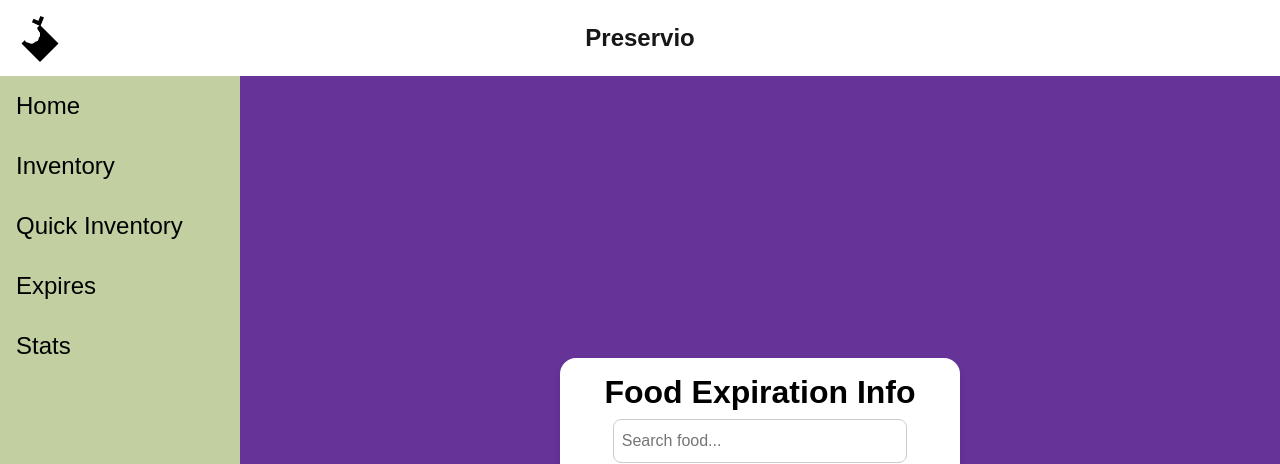
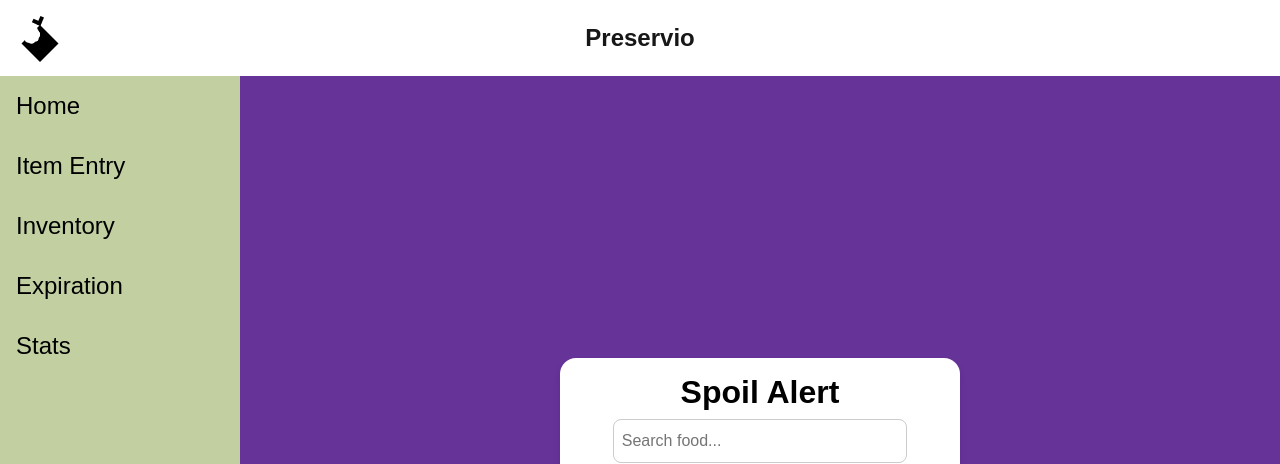
Before and after one commit to TheChozenWon/Temp, a Next.js app: page /expires in a window 1280 px wide. Shown: the top 464 px of the page. Built offline with nearby package versions, Linux system fonts and the light colour scheme; no server answers.

Commit message:
change nav bar tabs

```diff
--- a/src/app/expires/page.tsx
+++ b/src/app/expires/page.tsx
@@ -56,7 +56,7 @@ export default function ExpirationPage() {
   return (
     <div className={sharedStyles.cardPage}>
       <div className={sharedStyles.container}>
-        <h1 className={minilistStyles.title}>Food Expiration Info</h1>
+        <h1 className={minilistStyles.title}>Spoil Alert</h1>
         <input
           type="text"
           placeholder="Search food..."
--- a/src/app/layout.tsx
+++ b/src/app/layout.tsx
@@ -27,9 +27,9 @@ type PageButton = {
 
 const pageButtons: PageButton[] = [
   { label: "Home", href: "/" },
-  { label: "Inventory", href: "/inventory" },
-  { label: "Quick Inventory", href: "/quick_inv" },
-  { label: "Expires", href: "/expires" },
+  { label: "Item Entry", href: "/inventory" },
+  { label: "Inventory", href: "/quick_inv" },
+  { label: "Expiration", href: "/expires" },
   { label: "Stats", href: "/stats" },
 ];
 
```
